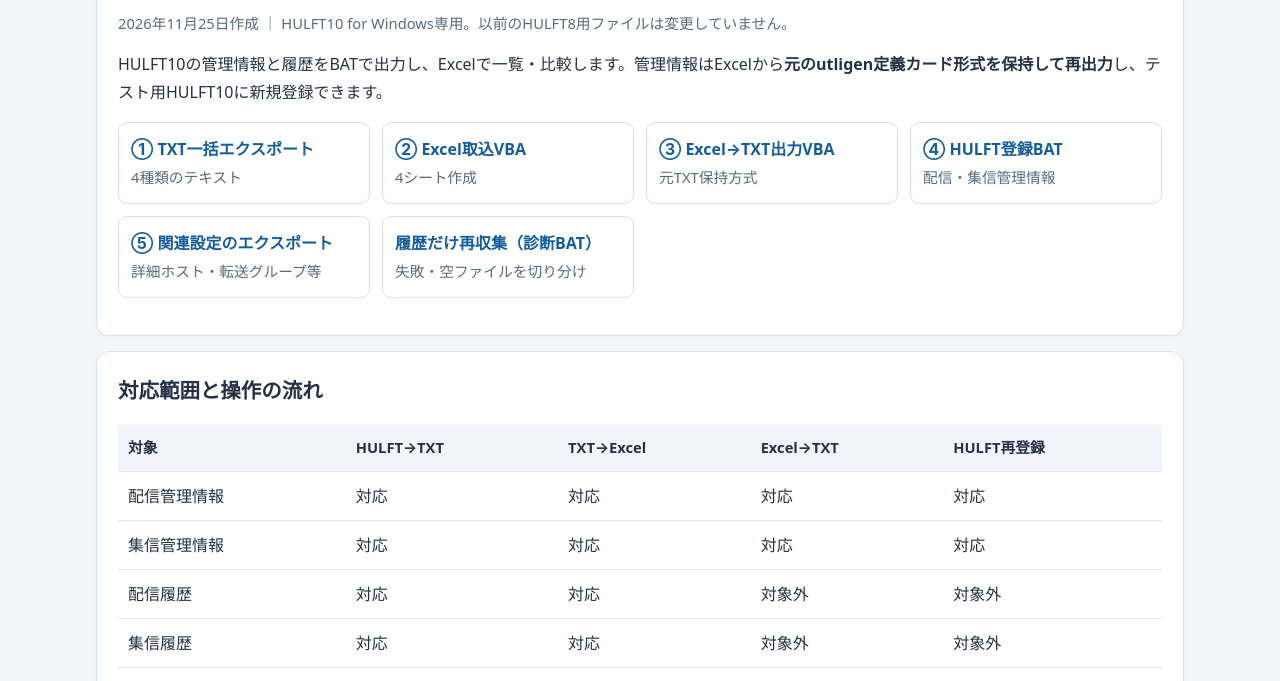
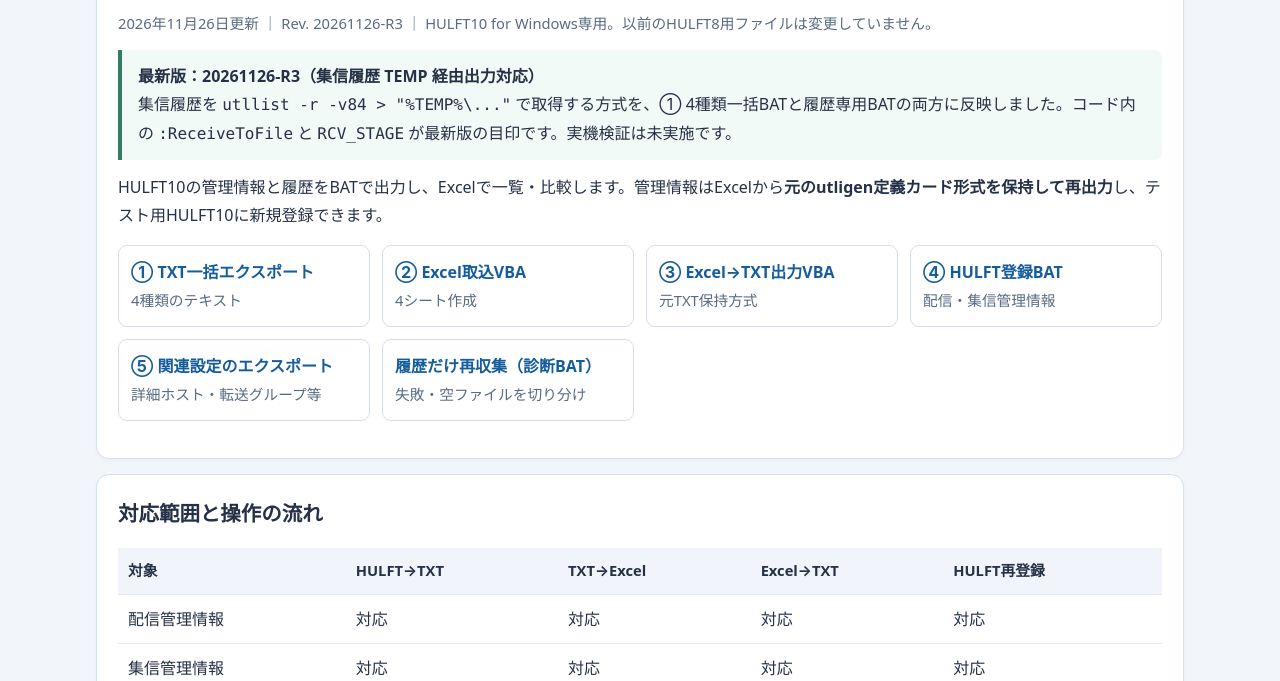
Before and after one commit to taisuke942/BlueCoder, a plain HTML site: page hulft10_tools.html in a window 1280 px wide. Shown: the part 108-789 px from the top of the page. Drawn offline with Linux system fonts and the light colour scheme.

Commit message:
Show 20261126-R3 revision and receive history fix at top of HULFT10 guide

```diff
--- a/hulft10_tools.html
+++ b/hulft10_tools.html
@@ -3,7 +3,7 @@
 <head>
 <meta charset="UTF-8">
 <meta name="viewport" content="width=device-width,initial-scale=1">
-<title>HULFT10 Windows 設定・履歴エクスポート／Excel比較／TXT再出力／BAT登録</title>
+<title>HULFT10 Windows ツール｜20261126-R3 集信履歴修正版</title>
 <meta name="description" content="HULFT10 for Windows の配信・集信管理情報と履歴をTXTに出力し、Excelで編集・比較、定義カードに戻してテスト環境へ登録するBATとVBA。">
 <style>
 :root{color-scheme:light;font-family:system-ui,-apple-system,"Yu Gothic UI",Meiryo,sans-serif;color:#253146;background:#f2f5fa;font-size:16px}
@@ -42,7 +42,8 @@ details pre{margin-top:0}
 </head><body>
 <header>
 <h1>HULFT10 for Windows｜エクスポート・Excel比較・再登録</h1>
-<p class="sub">2026年11月25日作成 ｜ HULFT10 for Windows専用。以前のHULFT8用ファイルは変更していません。</p>
+<p class="sub">2026年11月26日更新 ｜ Rev. 20261126-R3 ｜ HULFT10 for Windows専用。以前のHULFT8用ファイルは変更していません。</p>
+<p class="note"><strong>最新版：20261126-R3（集信履歴 TEMP 経由出力対応）</strong><br>集信履歴を <code>utllist -r -v84 &gt; "%TEMP%\..."</code> で取得する方式を、① 4種類一括BATと履歴専用BATの両方に反映しました。コード内の <code>:ReceiveToFile</code> と <code>RCV_STAGE</code> が最新版の目印です。実機検証は未実施です。</p>
 <p>HULFT10の管理情報と履歴をBATで出力し、Excelで一覧・比較します。管理情報はExcelから<strong>元のutligen定義カード形式を保持して再出力</strong>し、テスト用HULFT10に新規登録できます。</p>
 <div class="grid">
 <a href="#exportBat"><b>① TXT一括エクスポート</b><br><small>4種類のテキスト</small></a>
```
